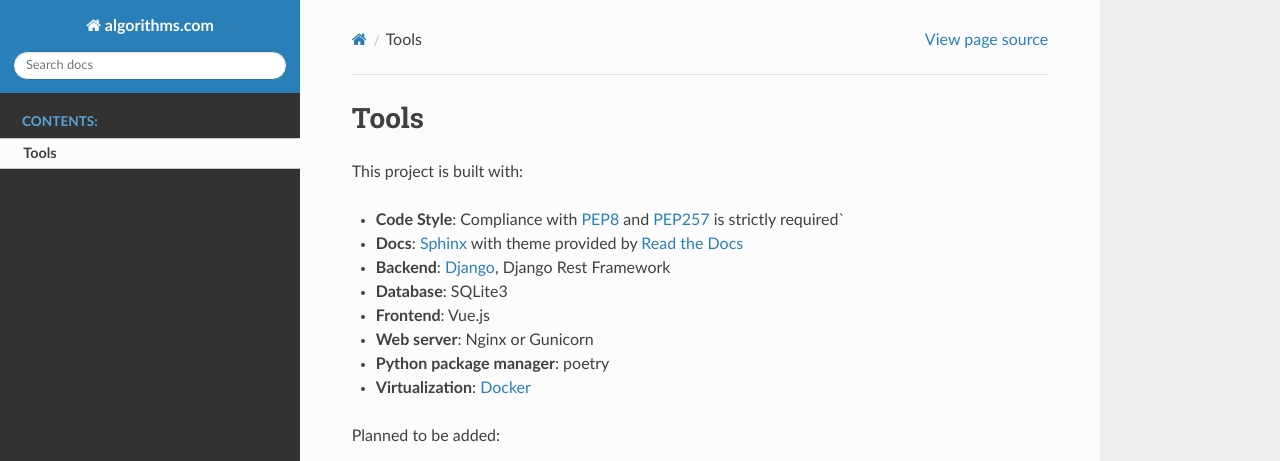
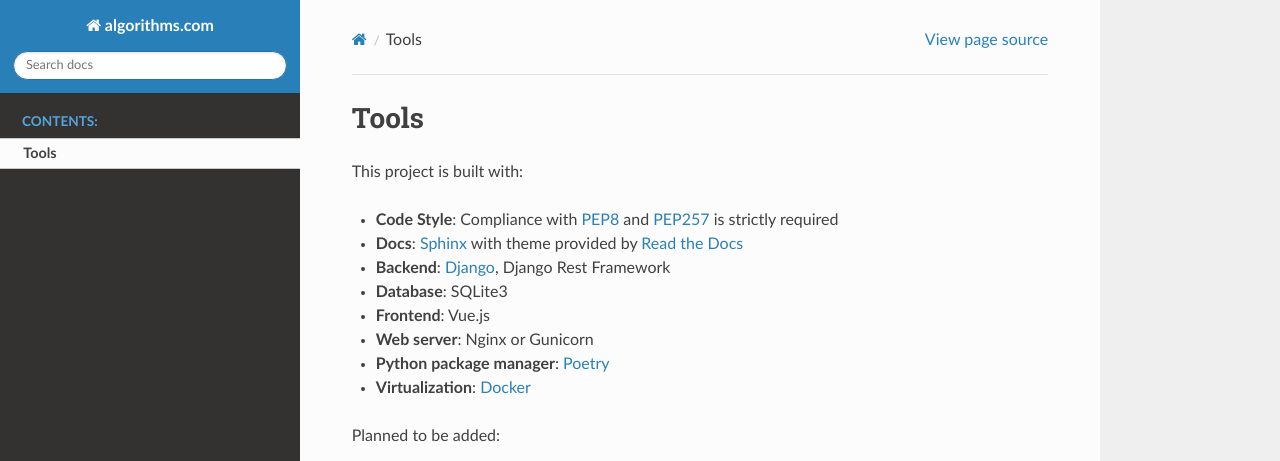
Before and after one commit to kingofjazzpiano/algorithms.com, a Sphinx documentation site: the page built from documentation/sphinx_docs/source/tools.rst, in a window 1280 px wide and 900 px high. Shown: the top 461 px of the window. Built offline with Sphinx 7.4.7 and the Read the Docs theme 3.1.0, drawn with Linux system fonts in a browser that asks for light colours; part of the change alters nothing that is shown.

```diff
--- a/documentation/sphinx_docs/source/tools.rst
+++ b/documentation/sphinx_docs/source/tools.rst
@@ -4,13 +4,13 @@ Tools
 
 This project is built with:
 
-- **Code Style**: Compliance with `PEP8 <https://peps.python.org/pep-0008/>`_ and `PEP257 <https://peps.python.org/pep-0257/>`_ is strictly required`
+- **Code Style**: Compliance with `PEP8 <https://peps.python.org/pep-0008/>`_ and `PEP257 <https://peps.python.org/pep-0257/>`_ is strictly required
 - **Docs**: `Sphinx <https://www.sphinx-doc.org/en/master/>`_ with theme provided by `Read the Docs <https://readthedocs.org>`_
 - **Backend**: `Django <https://www.djangoproject.com/>`_, Django Rest Framework
 - **Database**: SQLite3
 - **Frontend**: Vue.js
 - **Web server**: Nginx or Gunicorn
-- **Python package manager**: poetry
+- **Python package manager**: `Poetry <https://python-poetry.org/>`_
 - **Virtualization**: `Docker <https://www.docker.com/>`_
 
 
```
Also changed, not shown: 2 other files.
